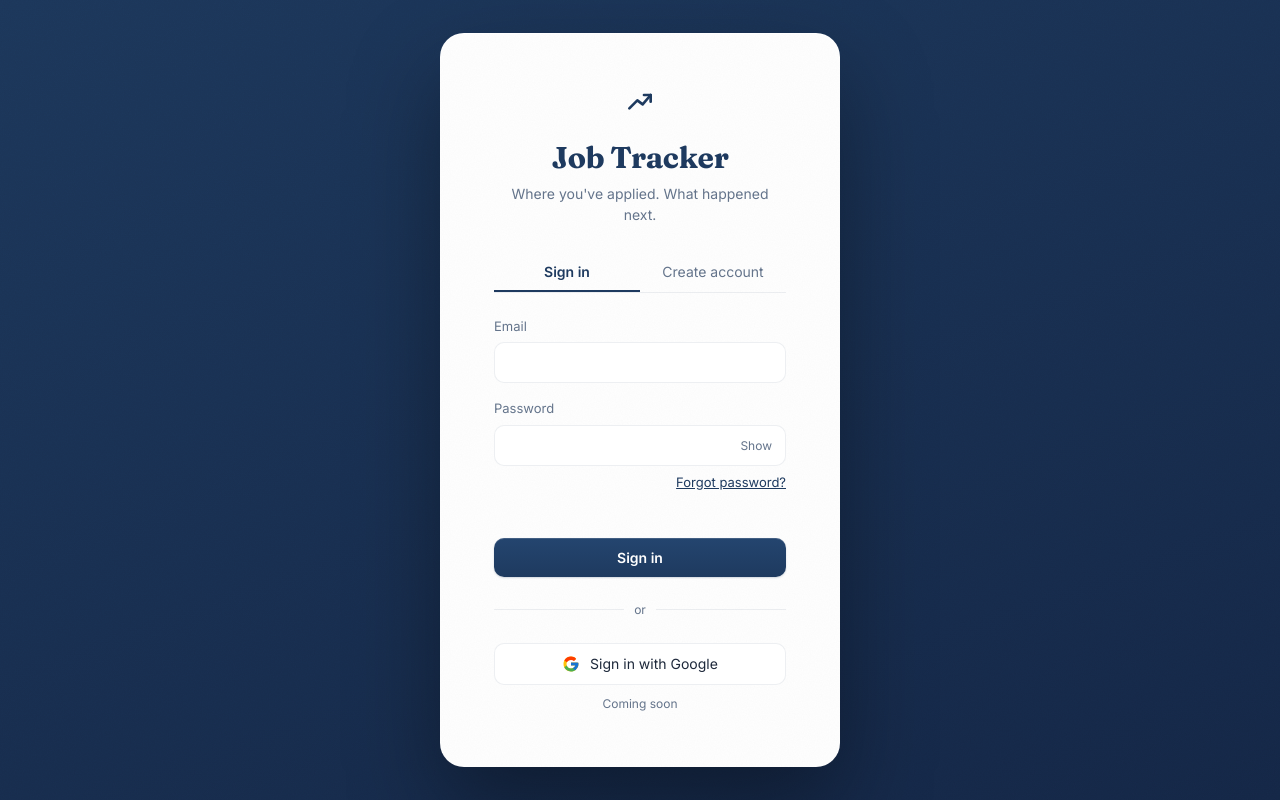
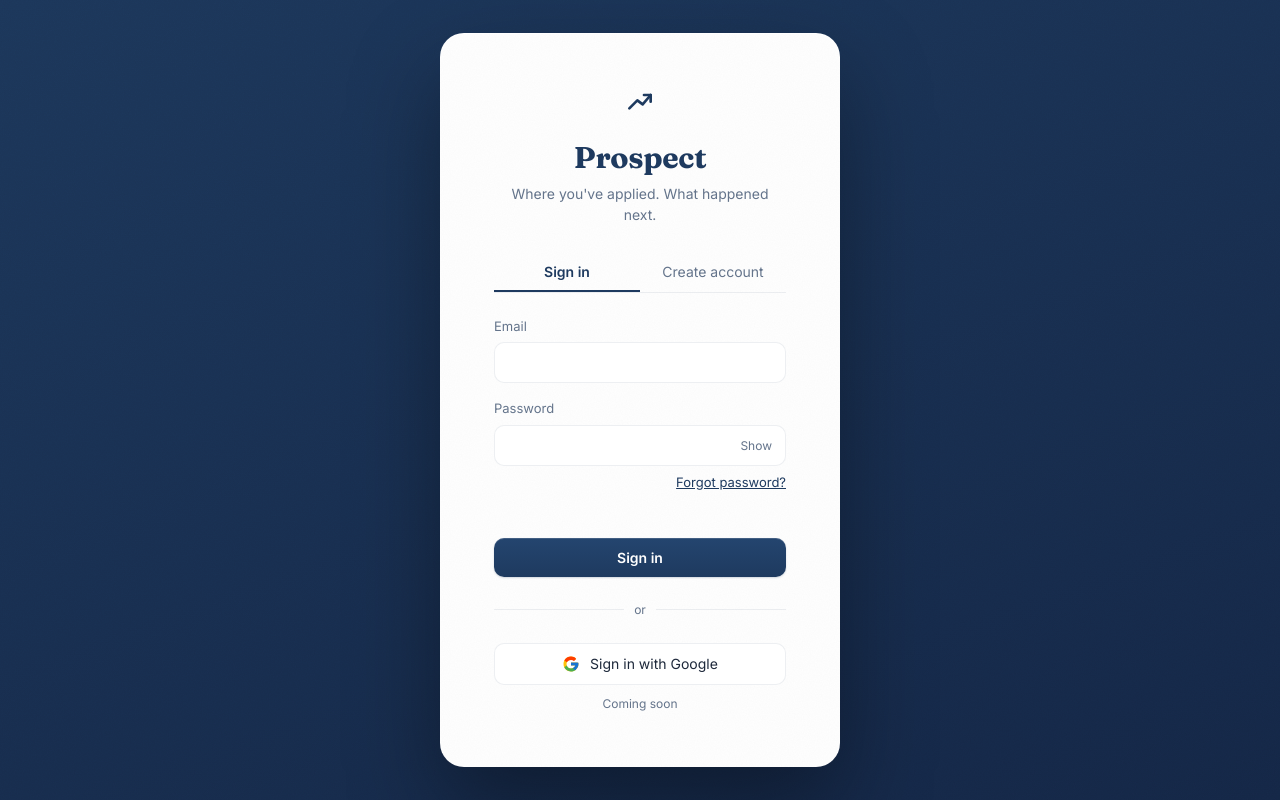
Before and after one commit to Ahmed-J313/Job-Tracker-Api, a Flask app: page / in a window 1280 px wide. Run offline with Flask 3, Linux system fonts and the light colour scheme; some libraries are stand-ins or nearby versions.

Commit message:
Renamed the app from Job Tracker to Prospect in the UI
Browser title, the login wordmark, and the app header.

```diff
--- a/app/templates/index.html
+++ b/app/templates/index.html
@@ -3,7 +3,7 @@
 <head>
   <meta charset="UTF-8">
   <meta name="viewport" content="width=device-width, initial-scale=1.0">
-  <title>Job Tracker</title>
+  <title>Prospect</title>
   <link rel="preconnect" href="https://fonts.googleapis.com">
   <link href="https://fonts.googleapis.com/css2?family=Fraunces:opsz,wght@9..144,600;9..144,700&family=Inter:wght@400;500;600;700&display=swap" rel="stylesheet">
   <link rel="stylesheet" href="{{ url_for('static', filename='css/style.css') }}">
@@ -16,7 +16,7 @@
         <path d="M4 16l6-6 4 3 6-7" />
         <path d="M15 6h5v5" />
       </svg>
-      <h1 class="auth-title">Job Tracker</h1>
+      <h1 class="auth-title">Prospect</h1>
       <p class="auth-subtitle">Where you've applied. What happened next.</p>
 
       <div class="auth-tabs">
@@ -111,7 +111,7 @@
           <path d="M4 16l6-6 4 3 6-7" />
           <path d="M15 6h5v5" />
         </svg>
-        Job Tracker
+        Prospect
       </div>
       <div class="account-menu">
         <button type="button" id="account-btn" class="account-btn">
```
